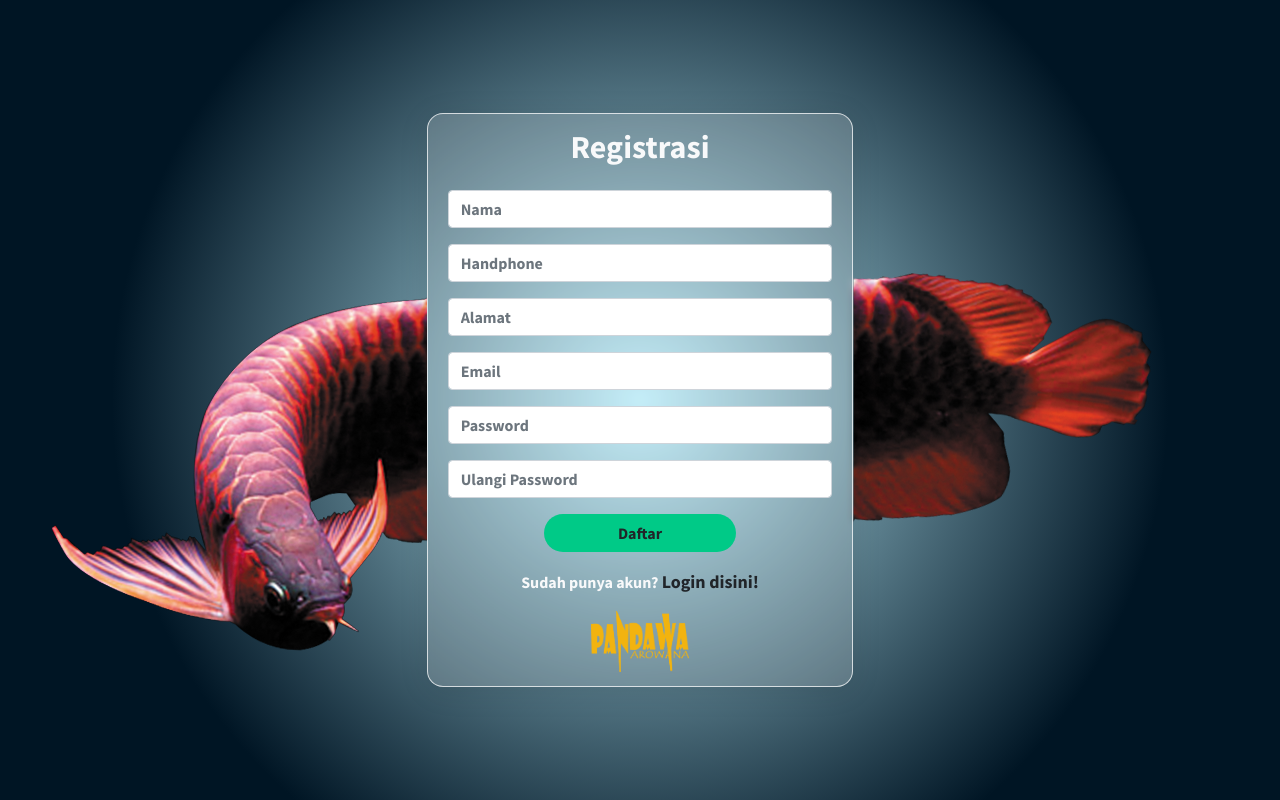
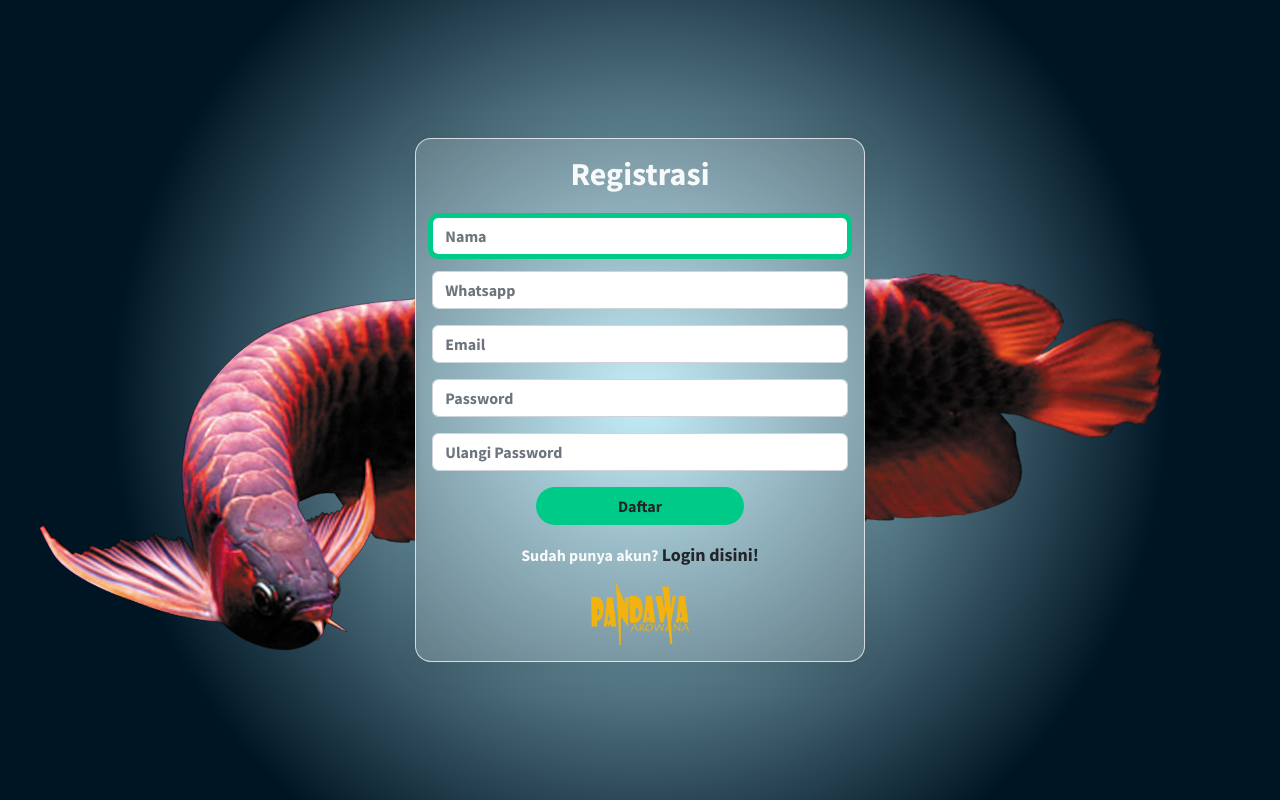
Before and after one commit to Ibrahimyunel/e-commerce-pandawaArowana, a React (Create React App) app: page /registration in a window 1280 px wide. Built offline with nearby package versions, Linux system fonts and the light colour scheme; a web font is replaced by a local one.

Commit message:
add validation with sweetAlert2 in register

```diff
--- a/package.json
+++ b/package.json
@@ -2,15 +2,18 @@
   "name": "multiple-app",
   "version": "0.1.0",
   "private": true,
+  "proxy": "http://localhost:9000",
   "dependencies": {
     "@testing-library/jest-dom": "^5.16.4",
     "@testing-library/react": "^13.3.0",
     "@testing-library/user-event": "^13.5.0",
     "axios": "^0.27.2",
+    "bootstrap": "^5.2.3",
     "react": "^18.2.0",
     "react-dom": "^18.2.0",
     "react-router-dom": "^6.3.0",
     "react-scripts": "5.0.1",
+    "sweetalert2": "^11.7.1",
     "web-vitals": "^2.1.4"
   },
   "scripts": {
--- a/public/index.html
+++ b/public/index.html
@@ -13,8 +13,6 @@
     <!-- <link rel="preconnect" href="https://fonts.googleapis.com">
     <link rel="preconnect" href="https://fonts.gstatic.com" crossorigin> -->
     <link href="https://fonts.googleapis.com/css2?family=Akaya+Telivigala&family=Lobster&family=Source+Sans+Pro:wght@700&display=swap" rel="stylesheet">
-    <link href="https://cdn.jsdelivr.net/npm/bootstrap@5.0.2/dist/css/bootstrap.min.css" rel="stylesheet" integrity="sha384-EVSTQN3/azprG1Anm3QDgpJLIm9Nao0Yz1ztcQTwFspd3yD65VohhpuuCOmLASjC" crossorigin="anonymous">
-    <script src="https://cdn.jsdelivr.net/npm/bootstrap@5.0.2/dist/js/bootstrap.bundle.min.js" integrity="sha384-MrcW6ZMFYlzcLA8Nl+NtUVF0sA7MsXsP1UyJoMp4YLEuNSfAP+JcXn/tWtIaxVXM" crossorigin="anonymous"></script>
     <link rel="apple-touch-icon" href="%PUBLIC_URL%/logo192.png" />
     <!--
       manifest.json provides metadata used when your web app is installed on a
--- a/src/Navbar.jsx
+++ b/src/Navbar.jsx
@@ -7,6 +7,7 @@ export const logoNavbar = <Link className="link1" to="/"><img className="logo-te
 const Navbar = () => {
     const [scrollRemove, setScrollRemove] = useState(false);
     const [scrollAdd, setScrollAdd] = useState(false);
+
     function navScroll() {
         const navbar = document.getElementById("container_nav");
         if (window.scrollY >= 45) {
@@ -31,6 +32,7 @@ const Navbar = () => {
     const [menu, setMenu] = useState(false);
     const menuRef = useRef(null);
     const closeRef = useRef(null);
+
     function handleMenu() {
         setMenu(!menu);
         if (!menu) {
--- /dev/null
+++ b/src/api/axios.js
@@ -0,0 +1,4 @@
+import axios from "axios";
+export default axios.create({
+    baseURL: "http://localhost:9000"
+})
--- a/src/index.css
+++ b/src/index.css
@@ -112,17 +112,15 @@ a:hover {
   background: -webkit-radial-gradient(circle farthest-corner at center center, #b8eaf7 0%, #001524 70%);
   background: -moz-radial-gradient(circle farthest-corner at center center, #b8eaf7 0%, #001524 70%);
   height: 100vh;
-  max-height: 200vh;
 }
 
 .logo-center {
   text-align: center;
 }
 
-.wrapper-sign {
+.wrapper-content {
   display: flex;
   height: 100%;
-  width: 100%;
   align-items: center;
   justify-content: center;
 }
--- a/src/index.js
+++ b/src/index.js
@@ -1,7 +1,10 @@
+import 'bootstrap/dist/css/bootstrap.min.css';
+import 'bootstrap/dist/js/bootstrap.bundle.min';
 import React from 'react';
 import ReactDOM from 'react-dom/client';
+import App from './App';
 import './index.css';
-import App from './App';
+
 
 const root = ReactDOM.createRoot(document.getElementById('root'));
 root.render(
--- a/src/pages/Registration.jsx
+++ b/src/pages/Registration.jsx
@@ -1,58 +1,132 @@
-import axios from "axios";
-import React, { useState } from "react";
+import axios from "../api/axios";
+import React, { useState, useEffect, useRef } from "react";
 import "../index.css"
 import { Link } from "react-router-dom";
+import Swal from "sweetalert2";
 import { logoNavbar } from "../Navbar";
 
 const Registration = () => {
-    const [name, setName] = useState();
-    const [handphone, setHandphone] = useState();
-    const [address, setAddress] = useState();
-    const [email, setEmail] = useState();
-    const [password, setPassword] = useState();
-    const [ConfirmPassword, setConfirmPassword] = useState();
+    const [username, setUsername] = useState('');
+    const [whatsapp, setWhatsapp] = useState('');
+    const [email, setEmail] = useState('');
+    const [password, setPassword] = useState('');
+    const [confirmPass, setConfirmPass] = useState('');
+    const [matchPass, setMatchPass] = useState('');
 
-    const handleSubmit = (e) => {
+    const formRef = useRef();
+    const usernameRef = useRef();
+
+
+
+
+
+    // const handleSubmit = (e) => {
+    //     e.preventDefault();
+    //     axios.post("/register",
+    //         { username, whatsapp, email, password }
+    //     )
+    //         .then(res => console.log(res))
+    //         .catch(err => console.log(err));
+    // }
+
+    const errorValidation = (e) => {
         e.preventDefault();
-        console.log(name, handphone, address, email, password, ConfirmPassword);
-        let formData = new FormData();
-        formData.append('name', name);
-        formData.append('handphone', handphone);
-        formData.append('address', address);
-        formData.append('email', email);
-        formData.append('password', password);
-        formData.append('ConfirmPassword', ConfirmPassword);
-        const url = "http://localhost:8080/theiam-backend/pandawa-arowana/index.php";
-        axios.post(url, formData)
-            .then(res => console.log(res))
-            .catch(err => console.log(err));
+        const target = [].slice.call(formRef.current.children);
+        const valList = [username, whatsapp, email, password];
+        const emptyData = [];
+        const emptyIdx = [];
+        for (let i = 0; i < valList.length; i++) {
+            if (valList[i] === "") {
+                emptyData.push(target[i + 1].placeholder);
+                emptyIdx.push(valList.indexOf(valList[i]));
+            }
+        }
+        if (emptyData.length > 0) {
+            Swal.fire({
+                icon: 'warning',
+                title: 'Oops...',
+                text: "Kamu belum isi " + emptyData,
+                confirmButtonColor: '#3085d6',
+                confirmButtonText: 'OK'
+            }).then((res) => {
+                if (res.isConfirmed) {
+                    setTimeout(() => target[emptyIdx[0] + 1].focus(), 290);
+                }
+            });
+        }
     }
+
+    useEffect(() => {
+        usernameRef.current.focus();
+    }, []);
+
+    useEffect(() => {
+        setMatchPass(password === confirmPass);
+    }, [password, confirmPass]);
 
     return (
         <div className="container-full">
-            <div className="row wrapper-sign">
+            <div className="row mx-lg-0 mx-2 wrapper-content">
                 <div className="col-lg d-none d-lg-block head-aro">
                     <img src={process.env.PUBLIC_URL + "/images/headArowana.png"} alt="" />
                 </div>
-                <div className="col-lg px-lg-0 p-3">
-                    <form className="form-control sticky-top glass">
-                        <div className="p-2">
-                            <h2 className="text-light text-center mb-4">Registrasi</h2>
-                            <input type="text" className="form-control mb-3" name="name" id="name" placeholder="Nama" onChange={(e) => { setName(e.target.value) }} />
-                            <input type="text" className="form-control mb-3" name="handphone" id="handphone" placeholder="Handphone" onChange={(e) => { setHandphone(e.target.value) }} />
-                            <input type="text" className="form-control mb-3" name="address" id="address" placeholder="Alamat" onChange={(e) => { setAddress(e.target.value) }} />
-                            <input type="text" className="form-control mb-3" name="email" id="email" placeholder="Email" onChange={(e) => { setEmail(e.target.value) }} />
-                            <input type="text" className="form-control mb-3" name="password" id="password" placeholder="Password" onChange={(e) => { setPassword(e.target.value) }} />
-                            <input type="text" className="form-control mb-3" name="confirmPassword" id="confirmPassword" placeholder="Ulangi Password" onChange={(e) => { setConfirmPassword(e.target.value) }} />
-                            <div className="col-6 d-grid mx-auto mb-3">
-                                <button type="submit" className="btn" name="submit">Daftar</button>
-                            </div>
-                            <p className="text-center text-light">Sudah punya akun? <Link className="text-dark" to="/login">Login disini!</Link></p>
-                            <div className="logo-center">{logoNavbar}</div>
-                        </div>
-                    </form>
+                <form className="form-control col-lg p-3 glass" ref={formRef} onSubmit={errorValidation}>
+                    <h2 className="text-light text-center mb-4">Registrasi</h2>
+                    <input
+                        type="text"
+                        className="form-control mb-3"
+                        id="username"
+                        name="username"
+                        placeholder="Nama"
+                        ref={usernameRef}
+                        value={username}
+                        onChange={(e) => setUsername(e.target.value)}
+                    />
+                    <input
+                        type="text"
+                        className="form-control mb-3"
+                        id="whatsapp"
+                        placeholder="Whatsapp"
+                        value={whatsapp}
+                        onChange={(e) => setWhatsapp(e.target.value)}
+                    />
+                    <input
+                        type="text"
+                        className="form-control mb-3"
+                        id="email"
+                        placeholder="Email"
+                        value={email}
+                        onChange={(e) => setEmail(e.target.value)}
+                    />
+                    <input
+                        type="password"
+                        className="form-control mb-3"
+                        id="password"
+                        placeholder="Password"
+                        value={password}
+                        onChange={(e) => setPassword(e.target.value)}
+                    />
+                    <input
+                        type="password"
+                        className="form-control mb-3"
+                        id="confirmPassword"
+                        placeholder="Ulangi Password"
+                        value={confirmPass}
+                        onChange={(e) => setConfirmPass(e.target.value)}
+                    />
+                    <button
+                        type="submit"
+                        className="btn col-6 d-grid mx-auto mb-3"
+                        name="submit"
+                    >
+                        Daftar
+                    </button>
 
-                </div>
+                    <p className="text-center text-light">
+                        Sudah punya akun? <Link className="text-dark" to="/login">Login disini!</Link>
+                    </p>
+                    <div className="logo-center">{logoNavbar}</div>
+                </form>
                 <div className="col-lg align-self-center d-none d-lg-block">
                     <img src={process.env.PUBLIC_URL + "/images/bodyArowana.png"} alt="" />
                 </div>
```
Also changed, not shown: src/pages/Login.jsx (+26 -26 lines), 1 other file (tests, documents, lock files or other folders).
